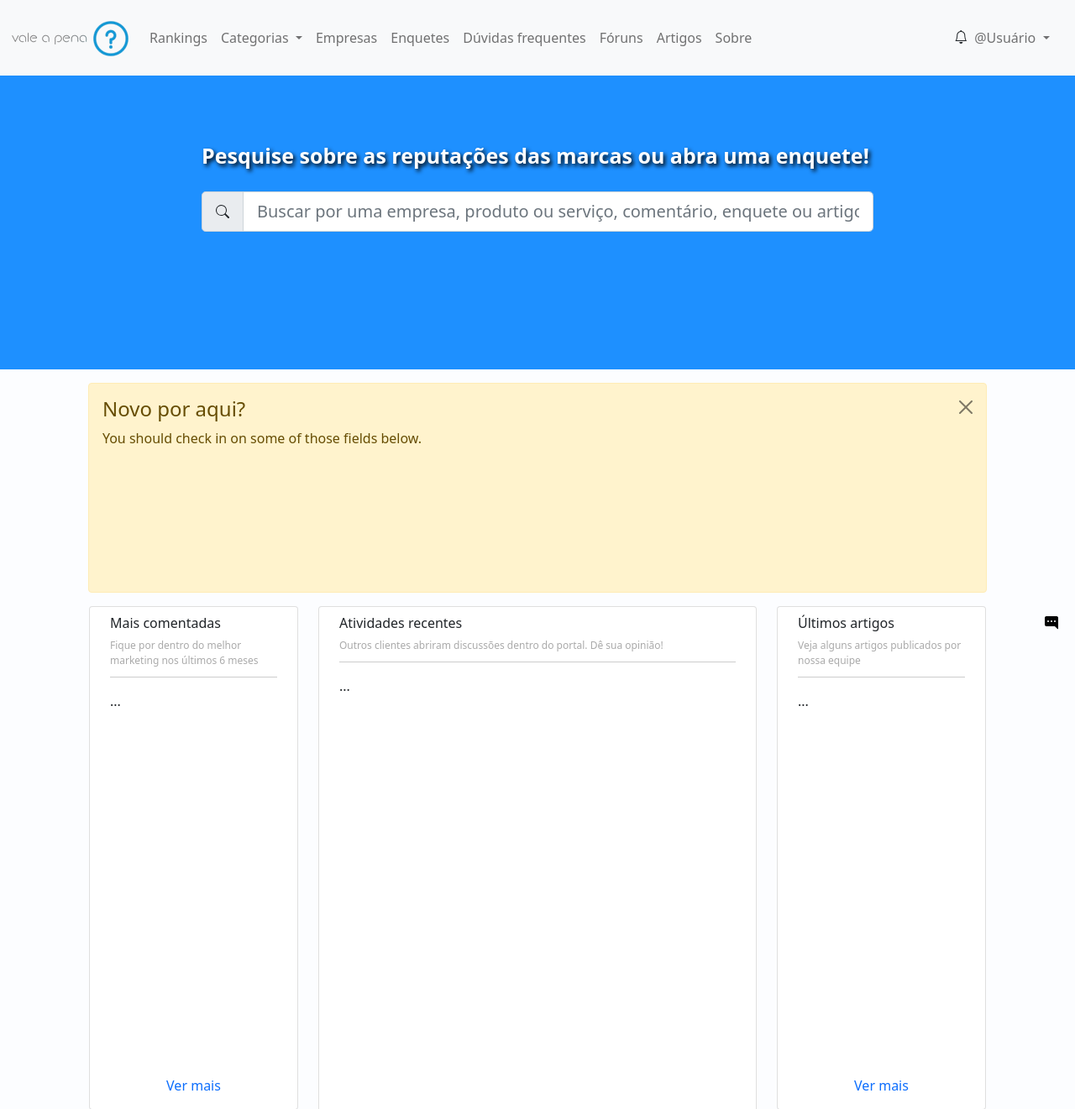
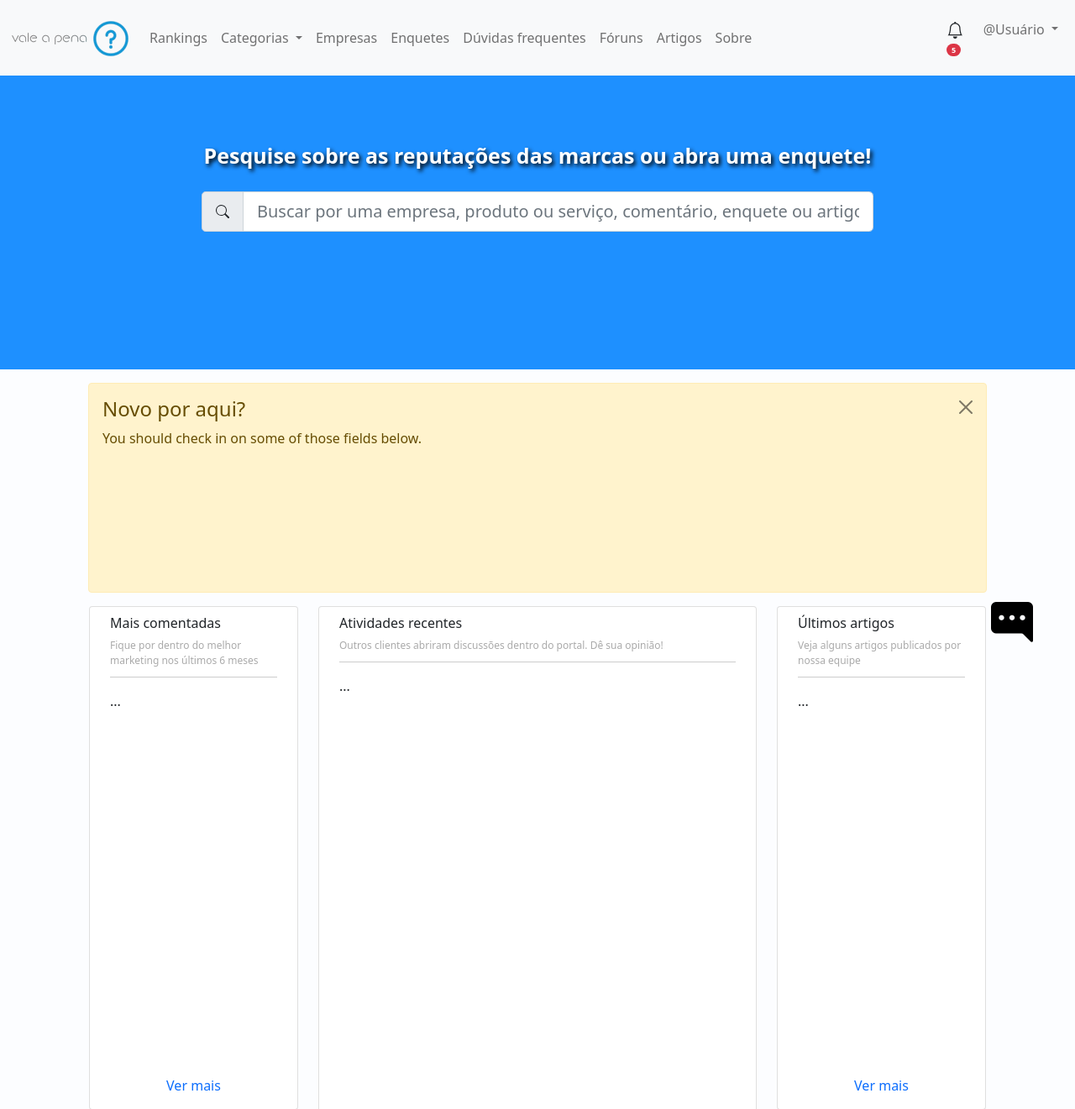
Before and after one commit to wesleystoss/valeapena, a Django app: page / in a window 1280 px wide. Shown: the top 1321 px of the page at 84% size. Run offline with Django 3.2, Linux system fonts and the light colour scheme; some libraries are stand-ins or nearby versions.

Commit message:
FIX: Adiciona bg de notificao

```diff
--- a/paginas/templates/paginas/index.html
+++ b/paginas/templates/paginas/index.html
@@ -8,7 +8,7 @@
 </style>
 <main>
     <div class="banner_home mb-3">
-        <div class="itens_banner_home">
+        <div class="itens_banner_home text-center">
             <b style="text-shadow: black 0.1em 0.1em 0.2em; font-size: 25px; color: white;">Pesquise sobre as reputações das marcas ou abra uma enquete!</b>
             <br><br>
             <form action="./busca">
--- a/templates/parciais/_footer.html
+++ b/templates/parciais/_footer.html
@@ -65,6 +65,6 @@
   </div>
   </div>
   <div>
-    <i class="bi bi-chat-right-dots-fill position-fixed chat_icon" role="button"></i>
+    <i class="bi bi-chat-right-dots-fill position-fixed chat_icon" role="button" style="font-size: 50px;"></i>
   </div>
 </footer>
--- a/templates/parciais/_nav.html
+++ b/templates/parciais/_nav.html
@@ -41,7 +41,7 @@
           </ul>
           <ul class="navbar-nav">
             <li class="nav-item"  style="padding-top: 7px;">
-              <i class="bi bi-bell col-1" role="button"></i>
+              <i class="bi bi-bell col-1" role="button" style="font-size: 20px;"></i><span class="badge rounded-pill bg-danger" style="font-size: 9px; vertical-align: super;">5</span>
             </li>
             <li class="nav-item dropdown">
               <a class="nav-link dropdown-toggle" href="#" id="navbarDropdownMenuLink" role="button" data-bs-toggle="dropdown" aria-expanded="false">
--- a/templates/static/CSS/style.css
+++ b/templates/static/CSS/style.css
@@ -186,7 +186,6 @@
     height: 100%;
 }
 .chat_icon{
-  right: 20px;
+  right: 50px;
   bottom: 20px;
-  height: 50px;
 }
```
